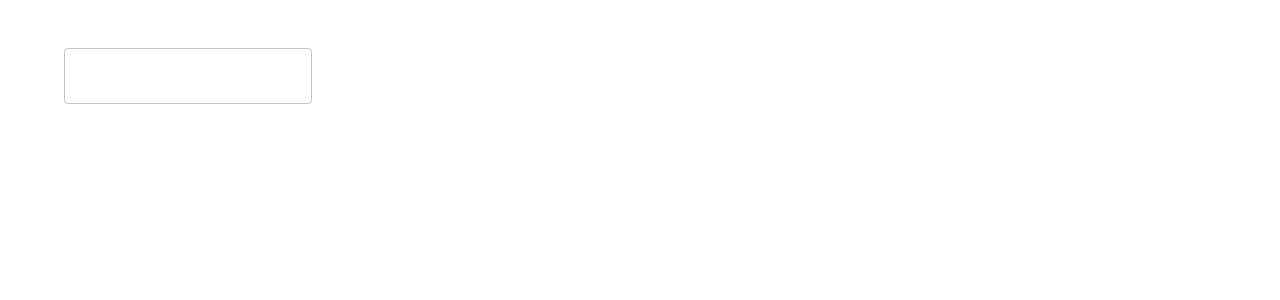
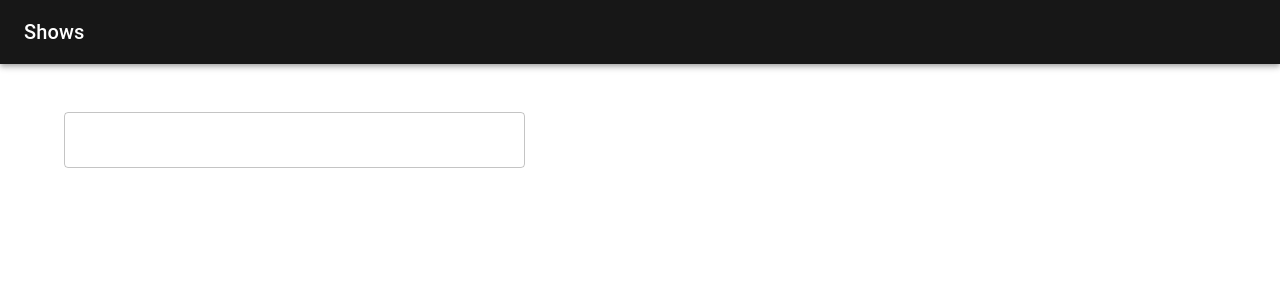
Before and after one commit to novikovaula007-rgb/hw-69, a React (Vite) app: page / in a window 1280 px wide. Shown: the top 300 px of the page. Built offline with nearby package versions, Linux system fonts and the light colour scheme.

Commit message:
added search block and form

```diff
--- a/src/App.tsx
+++ b/src/App.tsx
@@ -3,10 +3,12 @@ import {Container} from "@mui/material";
 import TVSeries from "./containers/TVSeries/TVSeries.tsx";
 import TVSeriesCard from "./containers/TVSeriesCard/TVSeriesCard.tsx";
 import NotFoundPage from "./containers/NotFoundPage/NotFoundPage.tsx";
+import NavBar from "./components/NavBar/NavBar.tsx";
 
 const App = () => {
     return (
         <>
+            <NavBar/>
             <main>
                 <Container maxWidth='lg' sx={{mt: 6}}>
                     <Routes>
--- /dev/null
+++ b/src/components/NavBar/NavBar.tsx
@@ -0,0 +1,21 @@
+import {AppBar, Box, Toolbar, Typography} from "@mui/material";
+import {NavLink} from "react-router-dom";
+
+const NavBar = () => {
+    return (
+        <Box sx={{flexGrow: 1, zIndex: 10}}>
+            <AppBar position='static' sx={{backgroundColor: '#171717'}}>
+                <Toolbar>
+                    <Typography variant='h6'
+                                sx={{flexGrow: 1, textDecoration: 'none', color: 'white'}}
+                                component={NavLink}
+                                to='/shows'>
+                        Shows
+                    </Typography>
+                </Toolbar>
+            </AppBar>
+        </Box>
+    );
+};
+
+export default NavBar;
--- a/src/containers/TVSeries/TVSeries.tsx
+++ b/src/containers/TVSeries/TVSeries.tsx
@@ -2,6 +2,7 @@ import {Box, TextField} from "@mui/material";
 import {useAppDispatch, useAppSelect} from "../../hooks.ts";
 import {selectTVCurrentShow, selectTVLoading, selectTVSearchShows} from "../../features/TVSeries/TVSeriesSlice.ts";
 import {Outlet} from "react-router-dom";
+import {useState} from "react";
 
 const TvSeries = () => {
     const dispatch = useAppDispatch();
@@ -9,12 +10,42 @@ const TvSeries = () => {
     const currentShow = useAppSelect(selectTVCurrentShow);
     const loading = useAppSelect(selectTVLoading);
 
+    const [isFocused, setIsFocused] = useState(false);
+
+    const searchBlockStyles = {
+        height: 300,
+        width: '40%',
+        overflowY: 'auto',
+        border: '1px solid #ccc',
+        borderTop: 'none',
+        display: 'none',
+        p: 2,
+        borderRadius: 2,
+        position: 'absolute',
+    }
+
+    if (isFocused) {
+        searchBlockStyles.display = 'block'
+    }
+
     return (
-        <>
-            <TextField id="outlined-basic" variant="outlined"/>
-            <Box></Box>
+        <Box sx={{position: 'relative'}}>
+            <TextField
+                id="outlined-basic"
+                variant="outlined"
+                sx={{width: '40%'}}
+                onFocus={() => setIsFocused(true)}
+                onBlur={() => setIsFocused(false)}
+            />
+            <Box
+                sx={searchBlockStyles}
+            >
+                {searchShows.map(show => {
+                    return show.name;
+                })}
+            </Box>
             <Outlet/>
-        </>
+        </Box>
     );
 };
 
```
Also changed, not shown: src/components/UI/Spinner/Spinner.tsx (added, +9 -0 lines).
